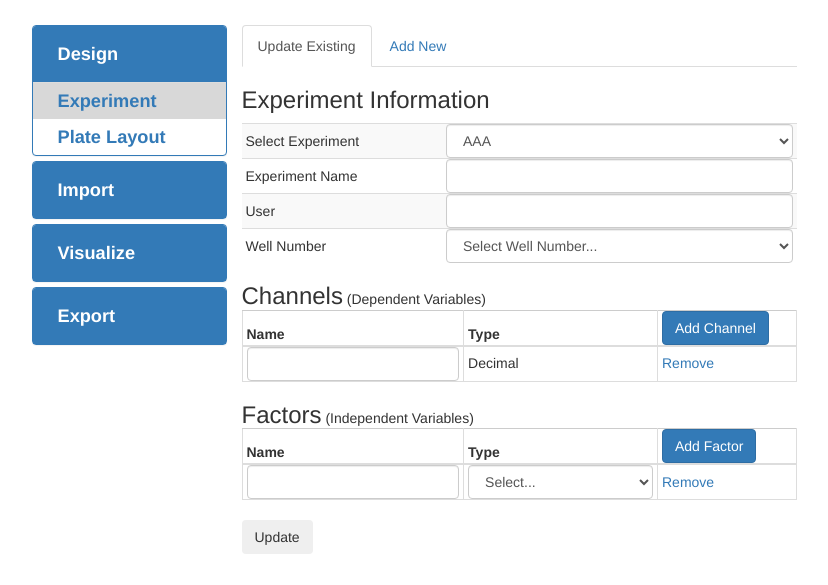
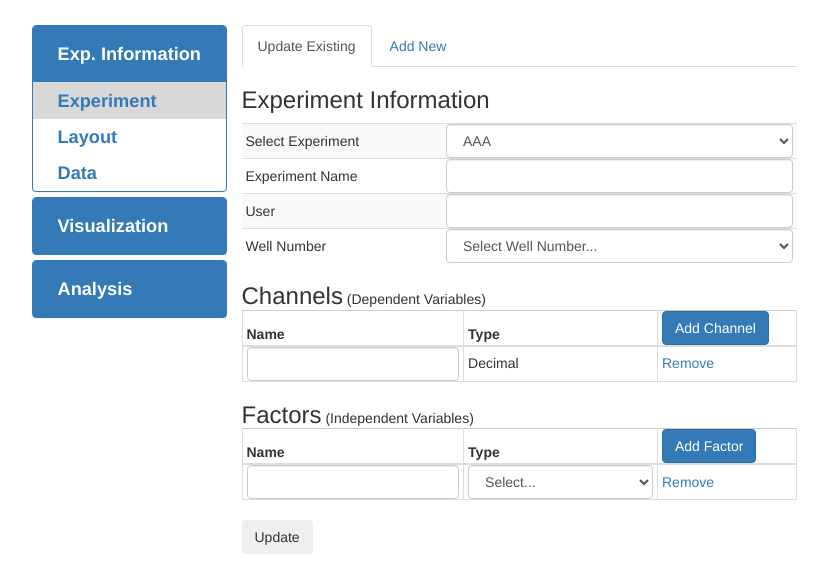
Before and after one commit to gaoce/TimeVis, a Flask app: page / in a window 1280 px wide; the page is wider, and only the part inside the window is pictured. Shown: the top 585 px of that part, without its empty margins (121-949 px from the left). Run offline with Flask 2, Linux system fonts and the light colour scheme; parts of the project's set-up code (start-up, migrations or seed data) failed here and were passed over; some libraries are stand-ins or nearby versions.

Commit message:
Change layout

```diff
--- a/timevis/static/js/main.js
+++ b/timevis/static/js/main.js
@@ -44,11 +44,11 @@ ko.applyBindings(new viewModel());
 
 // TODO oop setting, make it dynamic for all types of tables
 var setting = {
-    startCols:24,
-    minCols:24,
-    maxCols:24,
-    colWidths: 28,
-    startRows:16,
+    startCols:12,
+    minCols:12,
+    maxCols:12,
+    // colWidths: 28,
+    startRows:8,
     manualColumnResize:true,
     manualRowResize:true,
     rowHeaders:function (i) { return String.fromCharCode(65 + i); },
--- a/timevis/templates/control.html
+++ b/timevis/templates/control.html
@@ -2,13 +2,14 @@
     <div class="panel panel-primary">
         <div class="panel-heading plain" role="tab" id="heading1">
             <a class='panel-title plain section' data-toggle="collapse" data-parent="#accordion" href="#collapse1" aria-expanded="true" aria-controls="collapse1">
-                Design
+                Exp. Information
             </a>
         </div>
         <div id="collapse1" class="panel-collapse collapse in" role="tabpanel" aria-labelledby="heading1">
             <ul class='list-group plain'>
                 <li class='plain' data-bind="css:{high:opt()=='exp'}, click:function(){opt('exp')}"><a class='plain option' href="#">Experiment</a></li>
-                <li class='plain' data-bind="css:{high:opt()=='lay'}, click:function(){opt('lay'), fun('lay_old')}"><a class='plain option' href="#">Plate Layout</a></li>
+                <li class='plain' data-bind="css:{high:opt()=='lay'}, click:function(){opt('lay'), fun('lay_old')}"><a class='plain option' href="#">Layout</a></li>
+                <li class='plain' data-bind="css:{high:opt()=='imp'}, click:function(){opt('imp'), fun('imp_file')}"><a class='plain option' href="#">Data</a></li>
             </ul>
         </div>
     </div> <!-- div.panel -->
@@ -16,24 +17,10 @@
     <div class="panel panel-primary">
         <div class="panel-heading plain" role="tab" id="heading2">
             <a class='panel-title plain section' data-toggle="collapse" data-parent="#accordion" href="#collapse2" aria-expanded="true" aria-controls="collapse2">
-                Import
+                Visualization
             </a>
         </div>
         <div id="collapse2" class="panel-collapse collapse" role="tabpanel" aria-labelledby="heading2">
-            <ul class='list-group plain'>
-                <li class="plain" data-bind="css:{high:opt()=='file'}, click:function(){opt('file')}"><a class="plain option" href="#">File</a></li>
-                <li class="plain" data-bind="css:{high:opt()=='manu'}, click:function(){opt('manu')}"><a class="plain option" href="#">Manual</a></li>
-            </ul>
-        </div>
-    </div> <!-- div.panel -->
-
-    <div class="panel panel-primary">
-        <div class="panel-heading plain" role="tab" id="heading3">
-            <a class='panel-title plain section' data-toggle="collapse" data-parent="#accordion" href="#collapse3" aria-expanded="true" aria-controls="collapse3">
-                Visualize
-            </a>
-        </div>
-        <div id="collapse3" class="panel-collapse collapse" role="tabpanel" aria-labelledby="heading3">
             <ul class='list-group plain'>
                 <li class='plain'><a class='plain option' href="#">Plate</a></li>
                 <li class='plain'><a class='plain option' href="#">Genes</a></li>
@@ -42,15 +29,15 @@
     </div> <!-- div.panel -->
 
     <div class="panel panel-primary">
-        <div class="panel-heading plain" role="tab" id="heading4">
-            <a class='panel-title plain section' data-toggle="collapse" data-parent="#accordion" href="#collapse4" aria-expanded="true" aria-controls="collapse4">
-                Export
+        <div class="panel-heading plain" role="tab" id="heading3">
+            <a class='panel-title plain section' data-toggle="collapse" data-parent="#accordion" href="#collapse3" aria-expanded="true" aria-controls="collapse3">
+                Analysis
             </a>
         </div>
-        <div id="collapse4" class="panel-collapse collapse" role="tabpanel" aria-labelledby="heading4">
+        <div id="collapse3" class="panel-collapse collapse" role="tabpanel" aria-labelledby="heading3">
             <ul class='list-group plain'>
-                <li class='plain'><a class='plain option' href="#">Data</a></li>
-                <li class='plain'><a class='plain option' href="#">Plot</a></li>
+                <li class='plain'><a class='plain option' href="#">Normalization</a></li>
+                <li class='plain'><a class='plain option' href="#">Data Export</a></li>
             </ul>
         </div>
     </div> <!-- div.panel -->
--- a/timevis/templates/design_layout.html
+++ b/timevis/templates/design_layout.html
@@ -37,7 +37,7 @@
     </div> <!-- row -->
 
     <div class="row">
-        <div class="col-md-8 fix-600">
+        <div class="col-md-8 fix-500">
             <div id="well"></div>
             <div class="tab-content"><br>
                 <div role="tabpanel" class="tab-pane fade active" id="wwell"></div>
```
